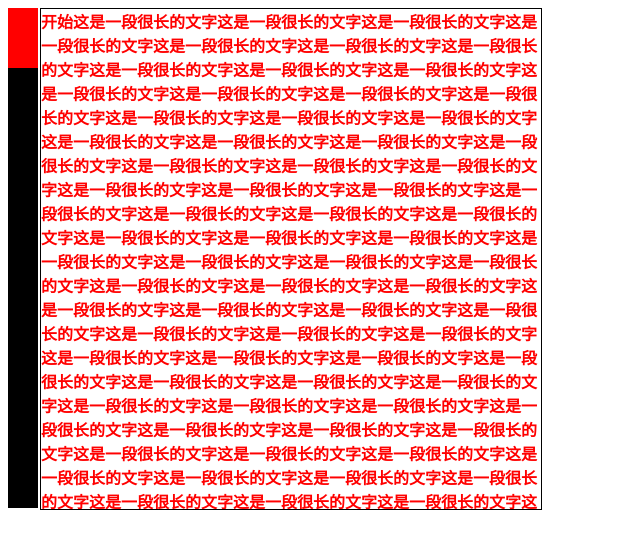
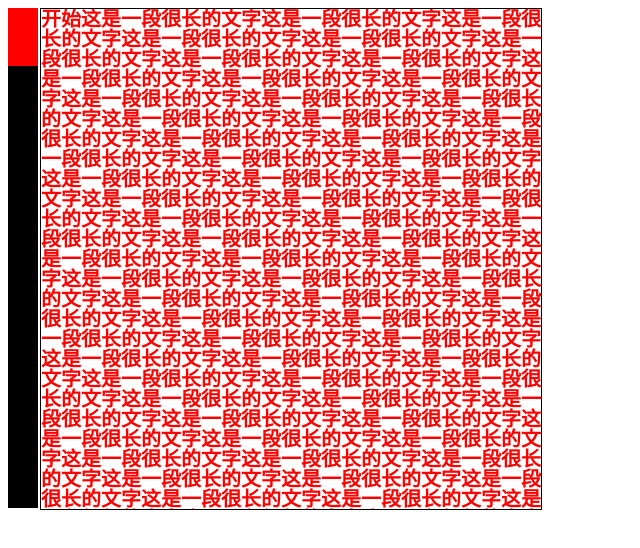
Before and after one commit to yaoxiaole/yaoxiaole.github.io, a plain HTML site: page index.html in a window 1280 px wide. Shown: the whole page, without its empty margins (0-640 px from the left). Drawn offline with Linux system fonts and the light colour scheme.

Commit message:
huadongtiao

```diff
--- a/index.html
+++ b/index.html
@@ -33,6 +33,8 @@
 				left:0;
 				font-weight: bold;
 				color: red;
+				line-height: 20px;
+				font-size: 20px;
 			}
 		</style>
 	</head>
```
